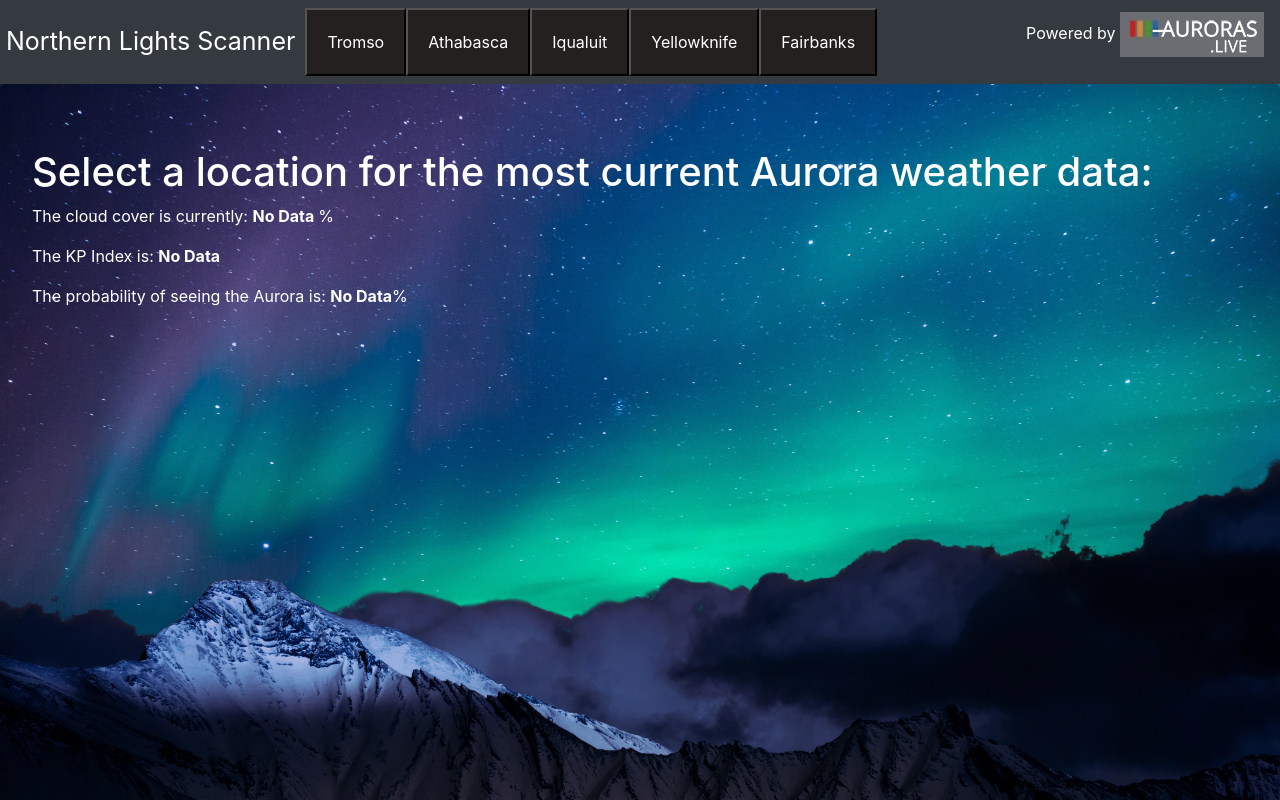
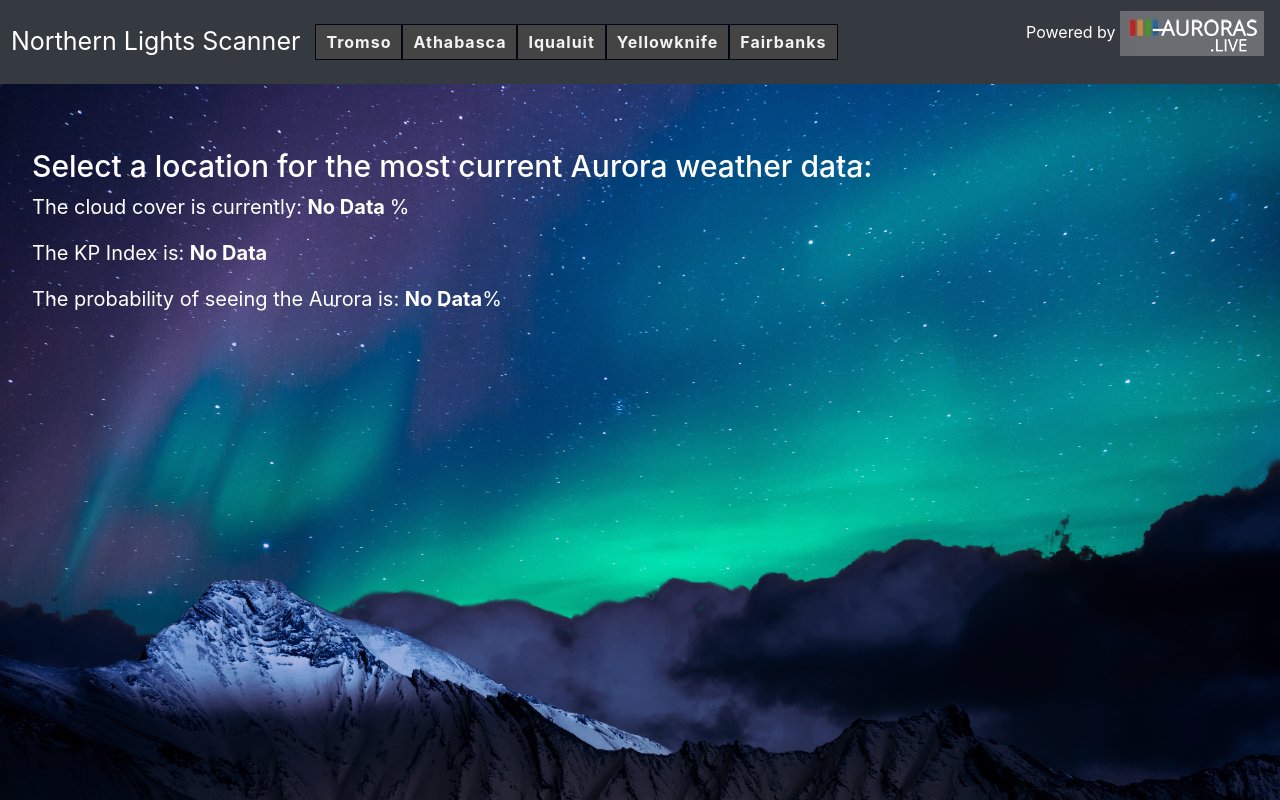
Before and after one commit to aektap/ReactWeatherAPI, a React (Create React App) app: page / in a window 1280 px wide. Shown: the top 800 px of the page. Built offline with nearby package versions, Linux system fonts and the light colour scheme.

Commit message:
button changes, headings and alt

```diff
--- a/src/index.css
+++ b/src/index.css
@@ -1,6 +1,6 @@
 body {
   margin: 0;
-  padding: 0;
+  padding: 0%;
   font-family: -apple-system, BlinkMacSystemFont, "Segoe UI", "Roboto", "Oxygen",
     "Ubuntu", "Cantarell", "Fira Sans", "Droid Sans", "Helvetica Neue",
     sans-serif;
@@ -14,14 +14,28 @@ code {
 }
 
 button {
-  background: rgb(36, 32, 32);
-  color: white;
-  padding:20px;
+  color: #f3f3f3;
+  background: #444444;
+  border: 1px #DADADA solid;
+  padding: 5px 10px;
+  border-radius: 2px;
+  font-weight: bold;
+  font-size: 12px;
+  outline: none;
+  border: 1px solid #010712;
+  font-weight: 650;
+  letter-spacing: 1px;
+  text-transform: uppercase;
 
 
 }
 
-
+button:hover {
+  border: 0.5px #C6C6C6 solid;
+  box-shadow: 0.5px 0.5px 0.5px #EAEAEA;
+  color: #f3f3f3;
+  background: #020713;
+}
 
 .jumbotron {
   background: url('./northernlights.jpg') no-repeat center;
@@ -33,7 +47,7 @@ button {
 
 a.navbar.brand {
   color: white;
-  padding: 10px;
+  padding: 15px;
   font-size: 25px;
   margin-left: -20px;
 }
@@ -47,3 +61,11 @@ p {
 .App-header{
   color:white;
 }
+
+.App-header h1{
+  font-size: 30px;
+}
+
+.App-header p{
+  font-size: 20px;
+}
```
